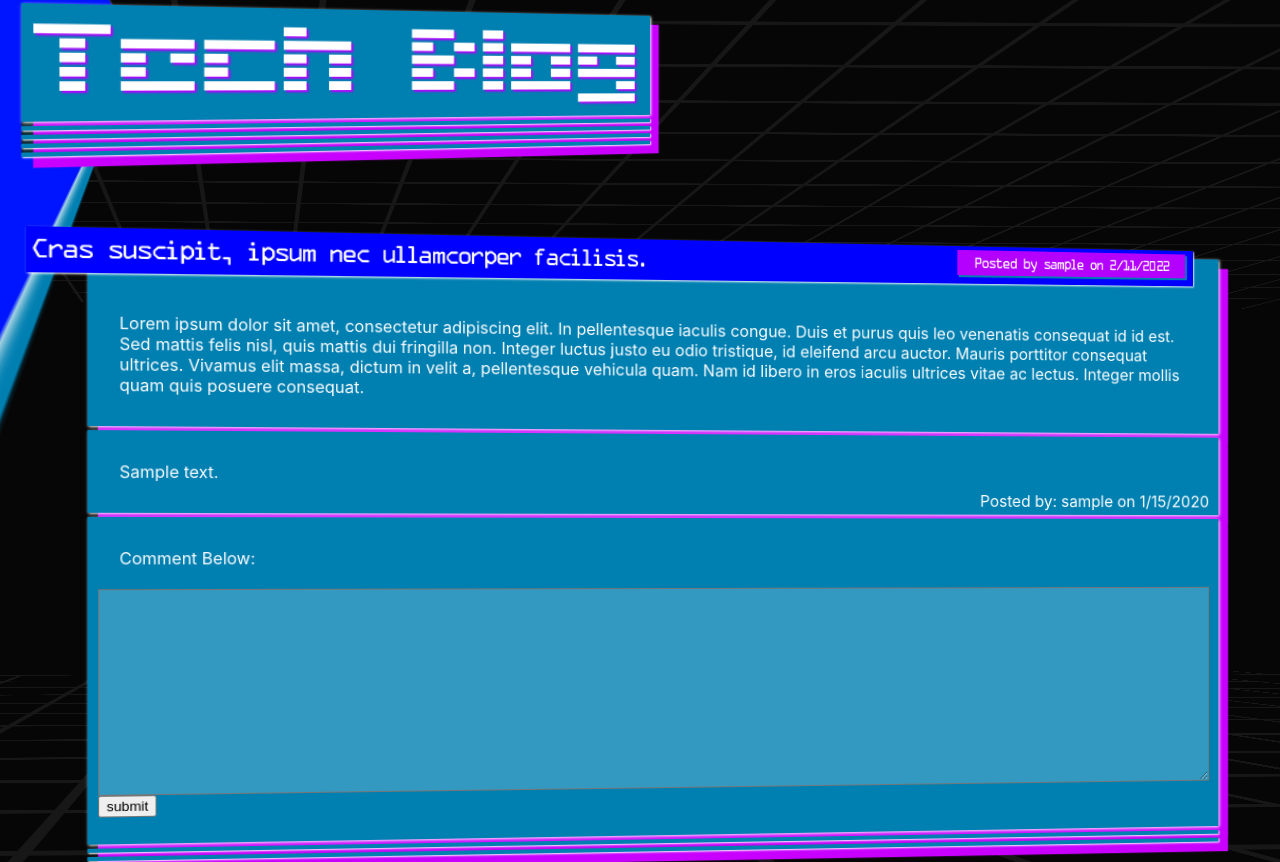
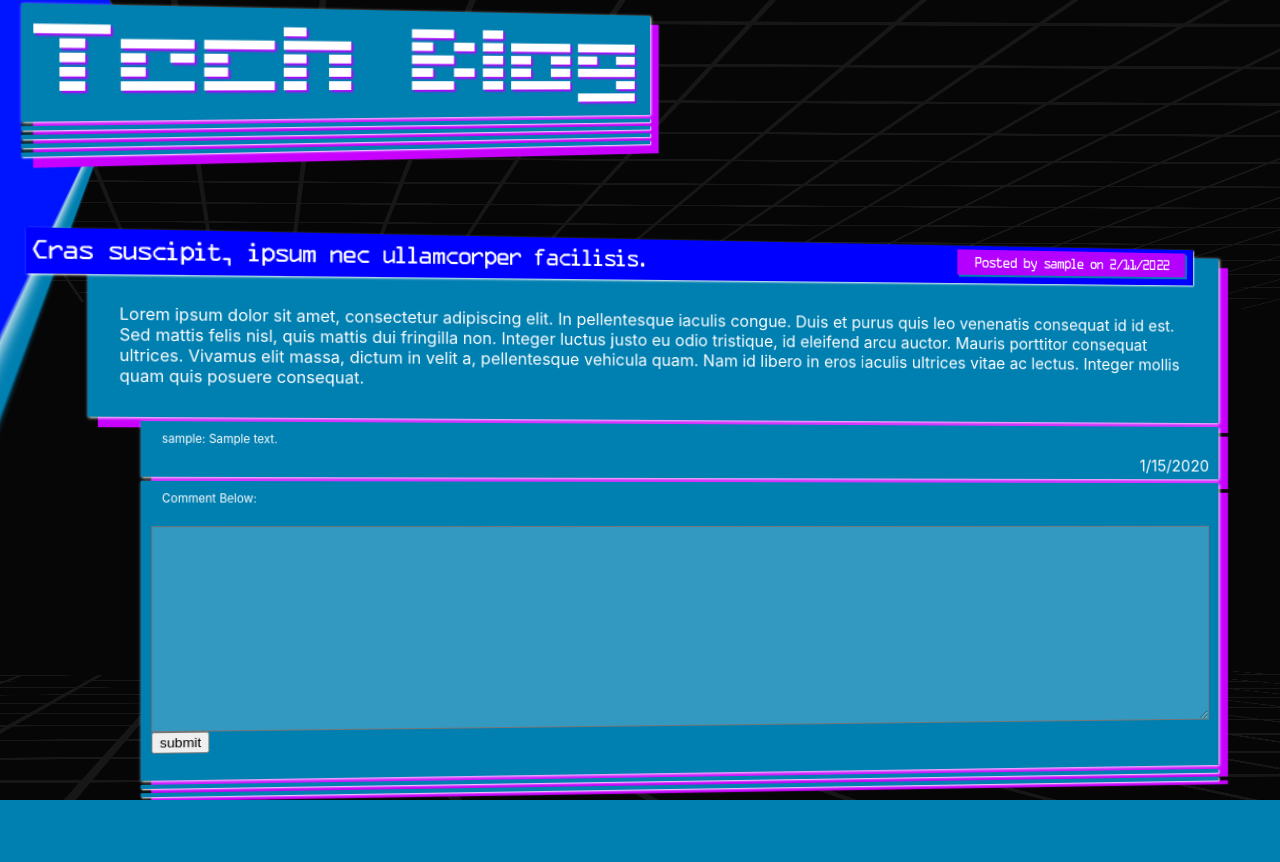
Before and after one commit to platevoltage/Tech-Blog, a Node server app: page /singlepost/1 in a window 1280 px wide. After the commit the page ends 800 px from the top, so only its background shows below. Run offline with Node 20, Linux system fonts and the light colour scheme; data comes from the database, SQL or seed files in the repository; tables that the repository leaves empty hold one stand-in row (values such as "Sample post"); some libraries are stand-ins or nearby versions.

Commit message:
limited comments on homepage to 2 with show all comments option

```diff
--- a/controllers/home-routes.js
+++ b/controllers/home-routes.js
@@ -11,6 +11,16 @@ router.get('/', async (req, res) => {
           model: User,
           attributes: ['username'],
 
+        },{
+          model: Comment,
+          // where: {id: 1} ,
+          include: [
+            {
+              model: User,
+
+
+            }]
+
         }
       ],
       order: [
@@ -20,12 +30,22 @@ router.get('/', async (req, res) => {
       res.json(err);
     });
     // console.log(postData);
-    const posts = postData.map((post) => post.get({ plain: true }));
+    let posts = postData.map((post) => post.get({ plain: true }));
+    for (let i of posts) {
+
+      if (i.comments.length > 2) {
+        i.comments.length = 2;
+        i.overflow = true;
+      }
+    }
     console.log(posts);
+
+
+
     res.render('post', {
       posts: posts,
       loggedIn: req.session.loggedIn,
-      username: req.session.username
+      username: req.session.username,
     });
   } catch (err) {
     res.status(500).json(err);
@@ -56,7 +76,8 @@ router.get('/singlepost/:id', async (req, res) => {
       res.json(err);
     });
     // console.log(postData);
-    const post = postData.get({ plain: true });
+    let post = postData.get({ plain: true });
+
 
     console.log(post);
     res.render('singlepost', {
--- a/public/css/style.css
+++ b/public/css/style.css
@@ -98,15 +98,23 @@ body {
 
 }
 .blog p {
-    margin: 20px;
+    margin: 10px 10px 20px 20px  ;
 
 
+}
+.comment {
+    /* width: 90%; */
+    margin-left: 50px;
+}
+.comment p {
+    font-size: 70%;
+    margin: 0 0 20px 10px  ;
 }
 .stripe {
     position: relative;
     background-color: #007fb1;
     margin-top: 4px;
-    margin-left: 0;
+    /* margin-left: 0; */
     height: 4px;
     box-shadow: 1px 1px 2px #ffffff ,10px 4px 1px #c800ff;
     /* border-bottom: 1px solid #ffffff; */
@@ -149,9 +157,12 @@ main {
 }
 .container {
     position: relative;
+    /* display: flex;
+    flex-direction: column;
+    justify-content: flex-end; */
     /* background-color: #007fb1; */
     margin: 0px 100px 80px 50px;
-    box-shadow: 10px 10px 1px #c800ff;
+    /* box-shadow: 10px 10px 1px #c800ff; */
     /* height: 200px; */
     /* width: 90%; */
     /* transform-origin: 50% 10%; */
@@ -196,12 +207,20 @@ main {
     padding: 4px 20px 4px 20px;
     box-shadow: 2px 2px 1px #007fb1;
 }
-.comment {
+.posted-by {
     position: absolute;
     right: 10px;
     bottom: 4px;
 
 }
+
+.show-comments {
+    margin-left: 35%;
+    position: relative;
+
+
+}
+
 ul li {
     display: inline;
 }
--- a/views/singlepost.handlebars
+++ b/views/singlepost.handlebars
@@ -16,12 +16,12 @@
             </div>
 
             {{#each post.comments as |comment|}}
-            <div class="blog">
-                <p>{{comment.body}}</p>
-                <span class="comment">Posted by: {{comment.user.username}} on {{format_date comment.createdAt}}</span>
+            <div class="blog comment">
+                <p>{{comment.user.username}}: {{comment.body}}</p>
+                <span class="posted-by">{{format_date comment.createdAt}}</span>
             </div>
             {{/each}}
-            <div class="blog">
+            <div class="blog comment">
                 <p>Comment Below:</p>
                 <form class="form comment-form">
                     <input type="hidden" id="user_id" value={{userid}}>
@@ -31,8 +31,8 @@
                 </form>
 
             </div>
-            <div class="stripe"></div>
-            <div class="stripe"></div>
+            <div class="stripe comment"></div>
+            <div class="stripe comment"></div>
 
         </div>
 
```
Also changed, not shown: views/post.handlebars (+21 -1 lines).
